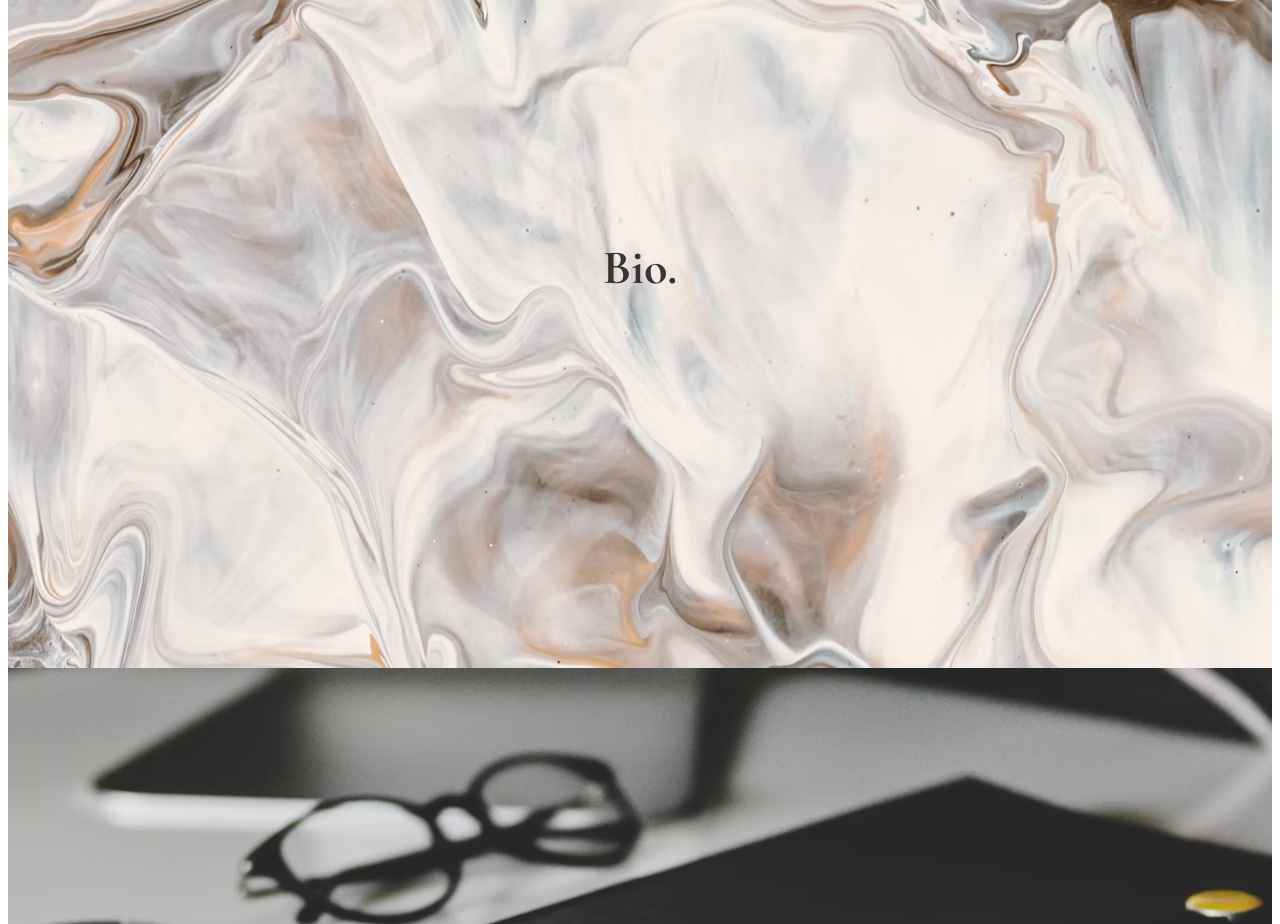
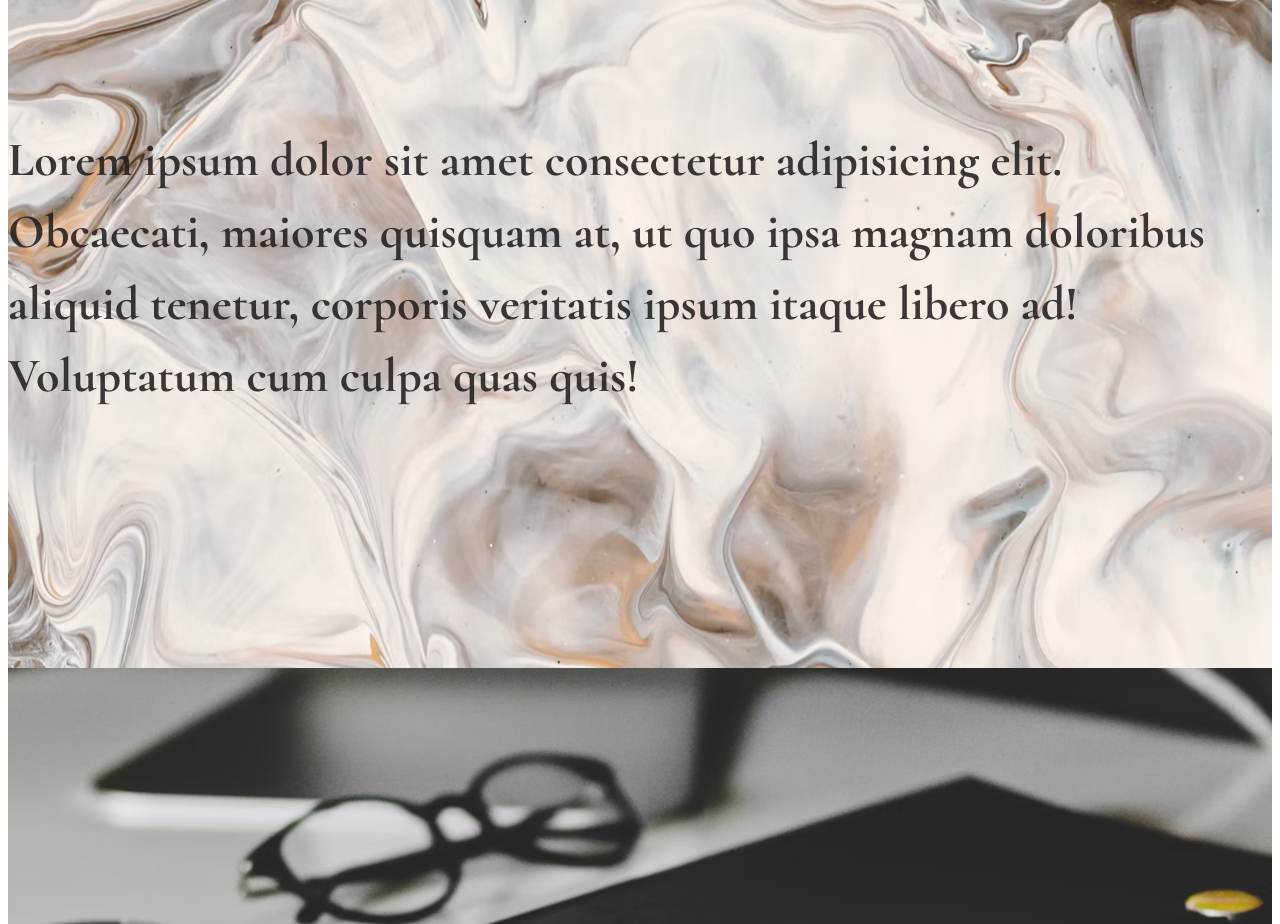
Before and after one commit to KeeslingB/portfoliob, a React (Vite) app: page /bio in a window 1280 px wide. Shown: the part 1740-2664 px from the top of the page. Built offline with nearby package versions, Linux system fonts and the light colour scheme.

Commit message:
added filler text inside bio section

```diff
--- a/src/components/Bio.jsx
+++ b/src/components/Bio.jsx
@@ -7,7 +7,7 @@ export default function Bio(){
   return (
     <>
     <div>
-      <h2>Bio.</h2>
+      <h2>Lorem ipsum dolor sit amet consectetur adipisicing elit. Obcaecati, maiores quisquam at, ut quo ipsa magnam doloribus aliquid tenetur, corporis veritatis ipsum itaque libero ad! Voluptatum cum culpa quas quis!</h2>
     </div>
     </>
   )
```
